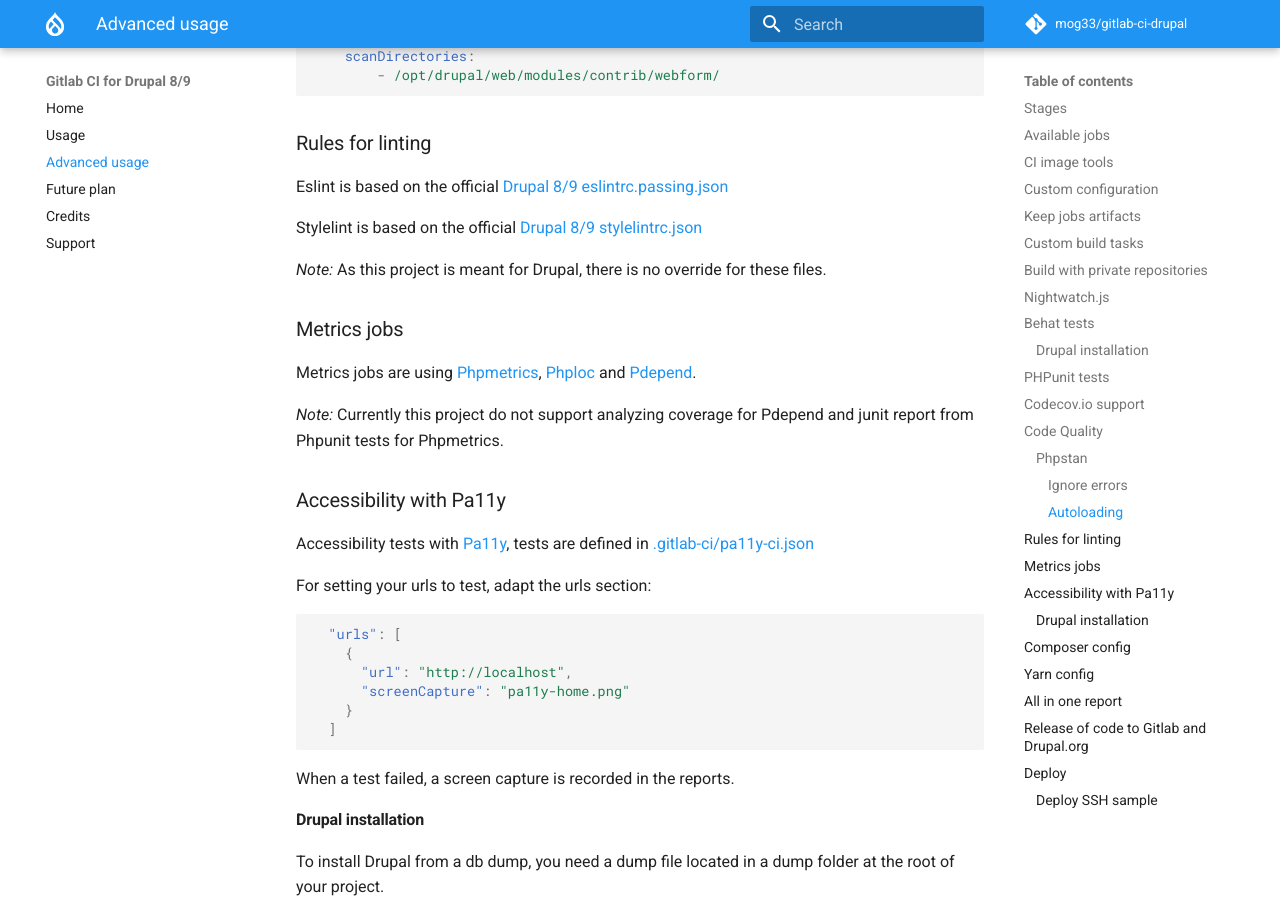
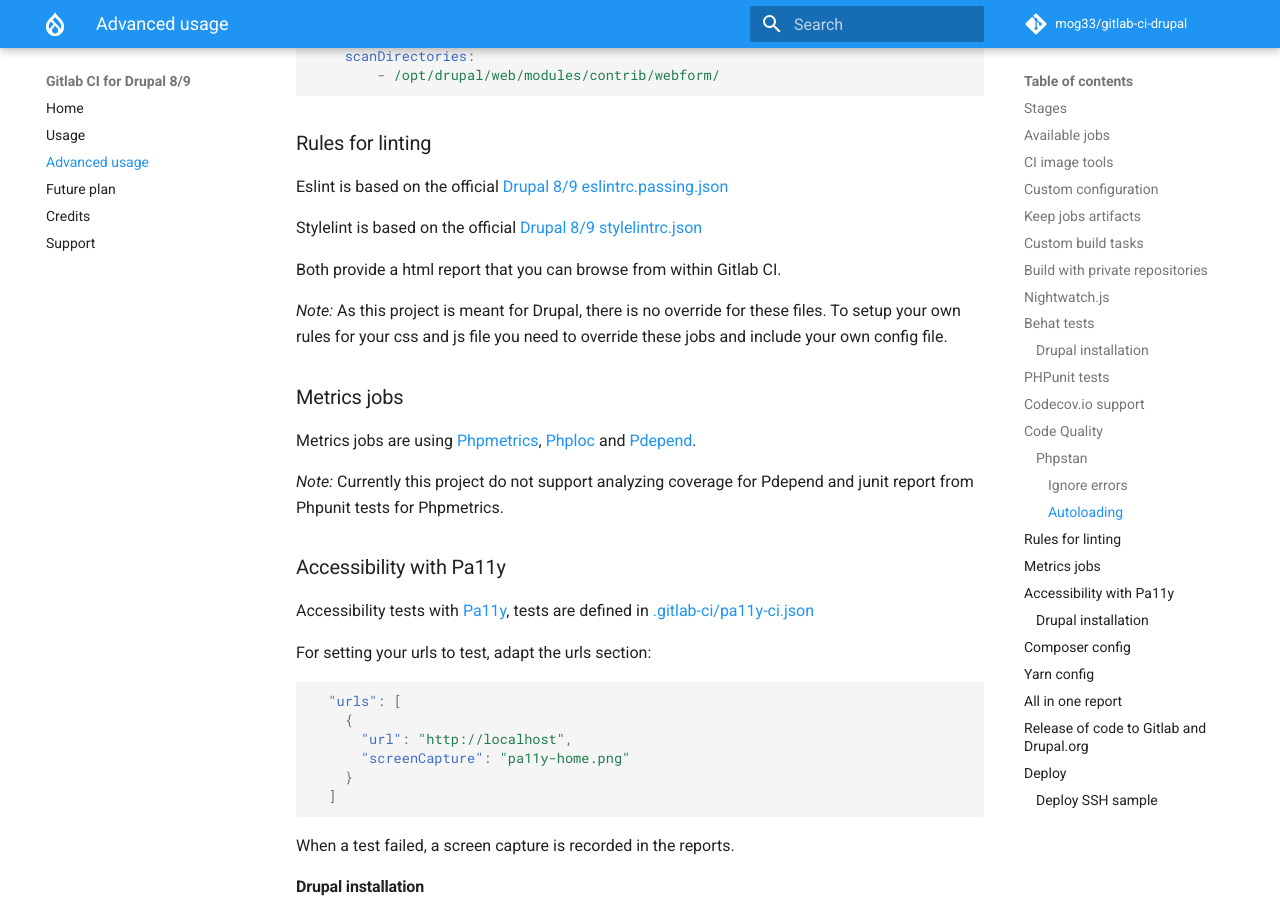
Before and after one commit to mogtofu33/gitlab-ci-drupal, an MkDocs documentation site: the page built from docs/advanced-usage.md, in a window 1280 px wide and 900 px high, scrolled down 7063 px. Built offline with MkDocs 1.6.1 and Material for MkDocs 9.7.7, drawn with Linux system fonts in a browser that asks for light colours; comment, search, counter and statistics services are not loaded.

Commit message:
feat: stylelint html report, use npx

```diff
--- a/docs/advanced-usage.md
+++ b/docs/advanced-usage.md
@@ -270,7 +270,11 @@ Eslint is based on the official
 Stylelint is based on the official
 [Drupal 8/9 stylelintrc.json](https://git.drupalcode.org/project/drupal/raw/HEAD/core/.stylelintrc.json)
 
+Both provide a html report that you can browse from within Gitlab CI.
+
 _Note:_ As this project is meant for Drupal, there is no override for these files.
+To setup your own rules for your css and js file you need to override these jobs
+and include your own config file.
 
 ### Metrics jobs
 
```
Also changed, not shown: 1 other file.
